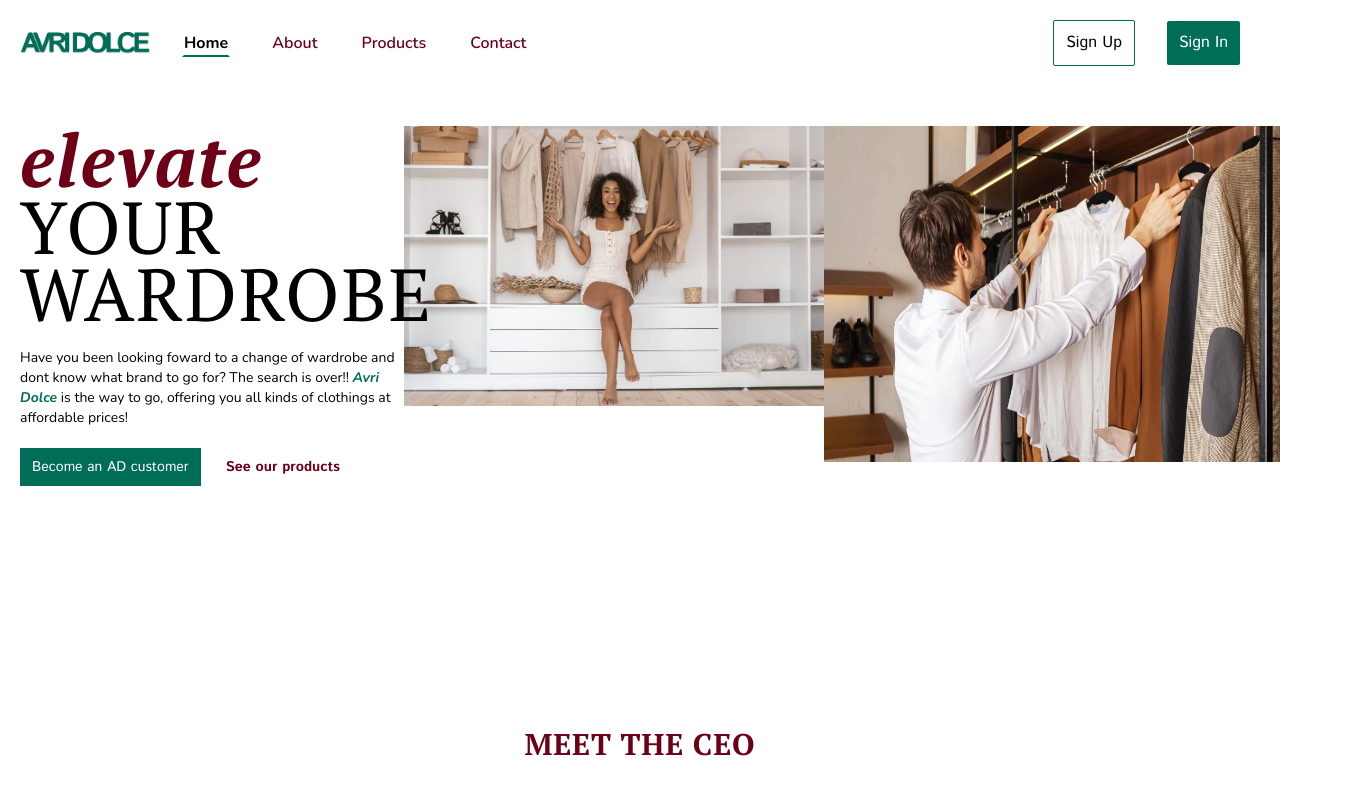
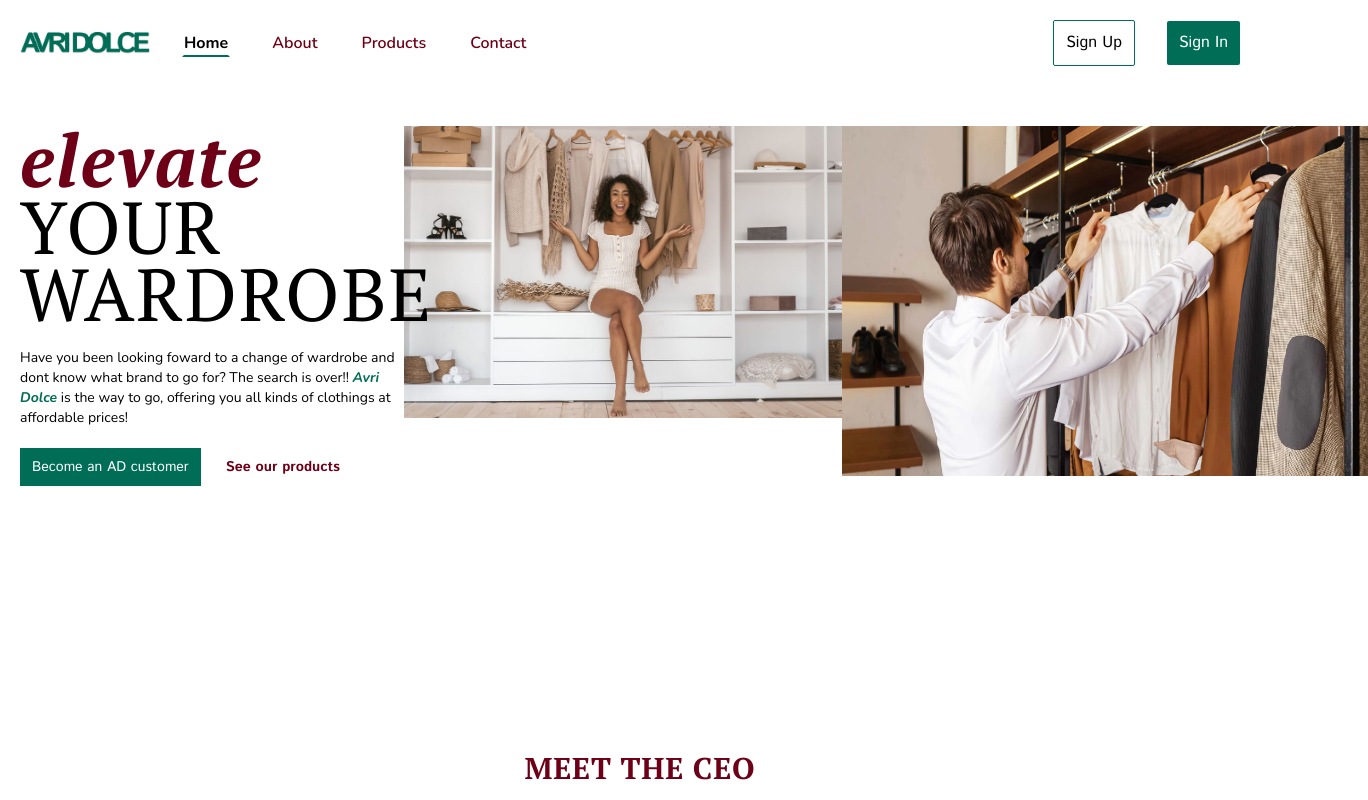
Before and after one commit to Aik-202/avri-dolce, a React (Vite) app in the folder avri-dolce/: page / in a window 1280 px wide. Shown: the top 800 px of the page, 1368 px wide, since content can reach past the window. Built offline with nearby package versions, Linux system fonts and the light colour scheme.

Commit message:
Used flex and removed grid from hero image

```diff
--- a/avri-dolce/src/Components/Landing/Hero.jsx
+++ b/avri-dolce/src/Components/Landing/Hero.jsx
@@ -20,8 +20,8 @@ export default function Hero() {
       </div>
       </div>
       <figure className='flex flex-row w-full'>
-        <img src={women} alt="product one" className='max-w-[50%] max-h-[50%] lg:max-w-[96%]' />
-        <img src={men} alt="product one" className='max-w-[50%] max-h-[50%] lg:max-w-[52%] lg:max-h-[60%]' />
+        <img src={women} alt="product one" className='max-w-[50%] max-h-[50%] lg:max-w-[96%] xl:max-w-[100%]' />
+        <img src={men} alt="product one" className='max-w-[50%] max-h-[50%] lg:max-w-[52%] lg:max-h-[60%] xl:max-w-[60%]' />
       </figure>
     </section>
   )
```
